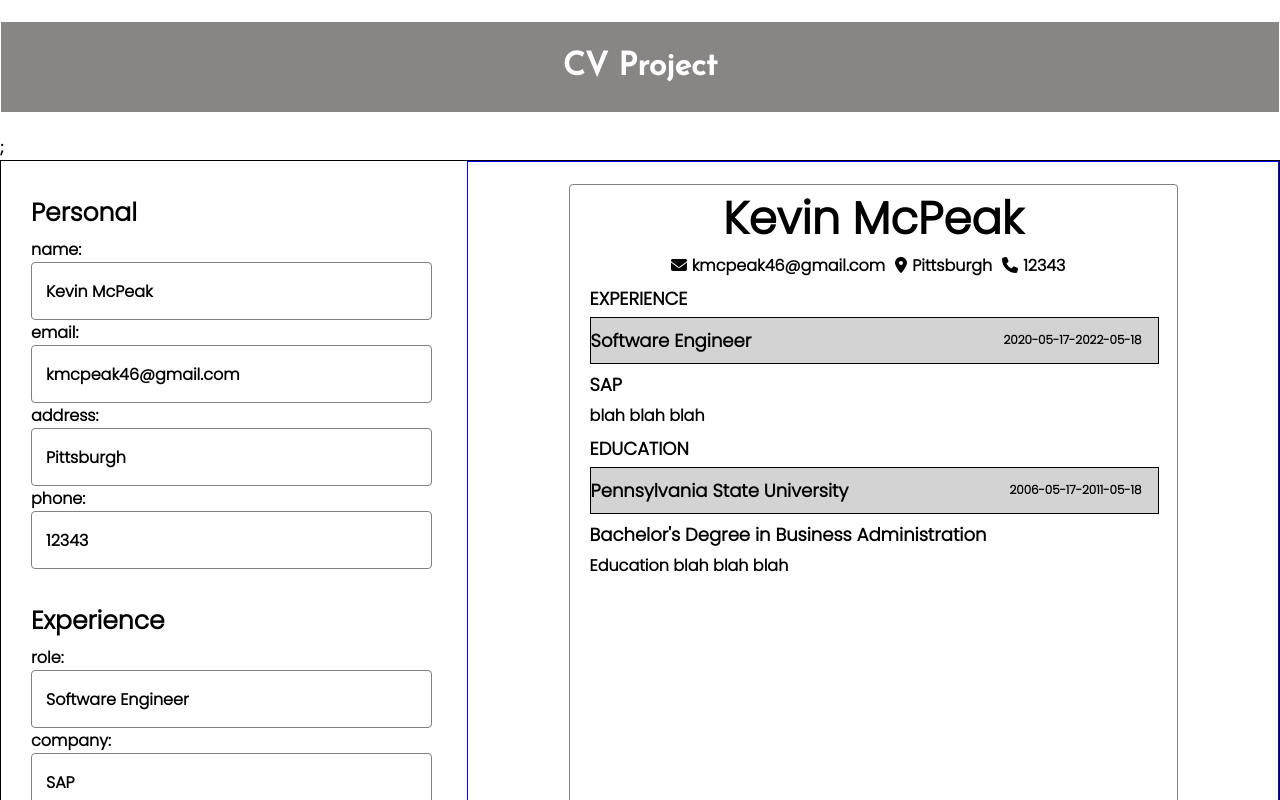
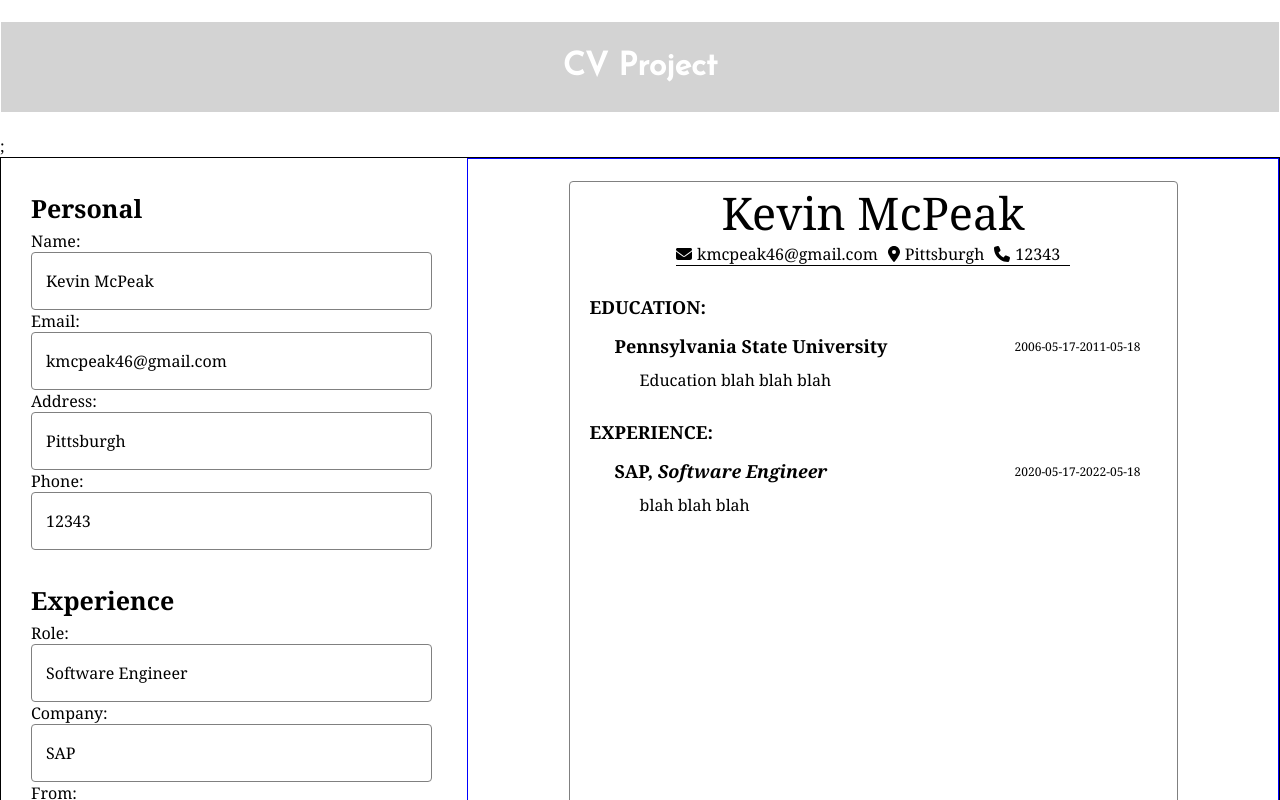
Before and after one commit to kpgh46/coverproject, a React (Create React App) app: page / in a window 1280 px wide. Shown: the top 800 px of the page. Built offline with nearby package versions, Linux system fonts and the light colour scheme.

Commit message:
formatted preview page

```diff
--- a/src/App.css
+++ b/src/App.css
@@ -2,8 +2,10 @@
 @import url("https://fonts.googleapis.com/css2?family=Inter:wght@757&family=Poppins:wght@300&display=swap");
 
 body {
-	font-family: "Poppins", sans-serif;
-	font-weight: bold;
+	/* font-family: "Poppins", sans-serif;
+	f */
+	/* font-weight: bold; */
+	font-family: Cambria, Cochin, Georgia, Times, "Times New Roman", serif;
 }
 .header {
 	display: flex;
@@ -13,7 +15,7 @@ body {
 	border: 1px solid;
 	justify-content: center;
 	align-items: center;
-	background-color: rgb(136, 133, 133);
+	background-color: lightgrey;
 	font-family: "Josefin Sans", cursive;
 }
 
@@ -53,6 +55,7 @@ body {
 	padding-left: 20px;
 	padding-right: 20px;
 	position: relative;
+	white-space: pre-wrap;
 }
 
 .entry-header {
@@ -112,6 +115,7 @@ textarea {
 
 .contact-info {
 	display: flex;
+	border-bottom: 1px solid;
 }
 .preview-personal {
 	display: flex;
@@ -125,6 +129,7 @@ textarea {
 	display: flex;
 	flex-direction: column;
 	/* border: 1px solid red; */
+	padding-left: 25px;
 }
 
 h3 {
@@ -141,6 +146,7 @@ h3 {
 	display: flex;
 	/* border: 1px solid; */
 	width: 100%;
+	padding-left: 25px;
 }
 
 .dates {
@@ -148,17 +154,18 @@ h3 {
 	justify-content: space-between;
 	height: 35px;
 	align-items: center;
-	border: 1px solid black;
+	/* border: 1px solid black; */
 	width: 100%;
-	font-size: 20px;
+	font-size: 25px;
 	padding-top: 5px;
 	padding-bottom: 5px;
-	background-color: lightgray;
+	/* background-color: lightgray; */
 	margin-bottom: 0;
 }
 
 .dates h2 {
 	font-size: large;
+	font-weight: bolder;
 }
 
 .dates div {
@@ -168,3 +175,8 @@ h3 {
 	margin-right: 8px;
 	/* width: 200px; */
 }
+
+span {
+	font-style: italic;
+	font-weight: 700;
+}
--- a/src/App.js
+++ b/src/App.js
@@ -81,14 +81,16 @@ function App() {
 		return (
 			<section className="preview-experience">
 				<div className="dates">
-					<h2>{item.role}</h2>
+					<h2>
+						{item.company}, <span>{item.role}</span>
+					</h2>
 					<div>
 						<div>
 							{item.from}-{item.to}
 						</div>
 					</div>
 				</div>
-				<h3>{item.company}</h3>
+
 				<div className="details">{item.description}</div>
 			</section>
 		);
@@ -104,7 +106,6 @@ function App() {
 						</div>
 					</div>
 				</div>
-				<h3>{item.major}</h3>
 				<div className="details">{item.description}</div>
 			</section>
 		);
@@ -224,10 +225,14 @@ function App() {
 				<div className="preview">
 					<div className="preview-container">
 						<div>{personalPreview}</div>
-						<h3>EXPERIENCE</h3>
+						<br></br>
+						<h3>EDUCATION:</h3>
+
+						<div>{educationPreview}</div>
+						<br></br>
+						<h3>EXPERIENCE:</h3>
 						<div>{experiencePreview}</div>
-						<h3>EDUCATION</h3>
-						<div>{educationPreview}</div>
+						<br></br>
 					</div>
 				</div>
 			</div>
--- a/src/components/Entry.js
+++ b/src/components/Entry.js
@@ -2,6 +2,10 @@ import { text } from "@fortawesome/fontawesome-svg-core";
 import React from "react";
 
 export default function Entry(props) {
+	let capitalize = (string) => {
+		return string.charAt(0).toUpperCase() + string.slice(1);
+	};
+
 	let fields = props.text.filter((item) => {
 		return (
 			item[0] !== "id" &&
@@ -14,7 +18,7 @@ export default function Entry(props) {
 	let textInputs = fields.map((field) => {
 		return (
 			<div>
-				<label for={field}>{field[0]}:</label>
+				<label for={field}>{capitalize(field[0])}:</label>
 				<input
 					onChange={(event) =>
 						props.updatePreview(event, props.setData)
@@ -36,7 +40,7 @@ export default function Entry(props) {
 	let dateInputs = dates.map((item) => {
 		return (
 			<div>
-				<label for={item}>{item[0]}:</label>
+				<label for={item}>{capitalize(item[0])}:</label>
 				<input
 					onChange={(event) =>
 						props.updatePreview(event, props.setData)
@@ -58,7 +62,7 @@ export default function Entry(props) {
 	let descriptionInputs = description.map((text) => {
 		return (
 			<div>
-				<label for={text}>{text[0]}:</label>
+				<label for={text}>{capitalize(text[0])}:</label>
 				<textarea
 					cols="60"
 					rows="8"
```
